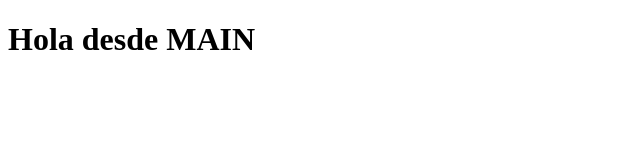
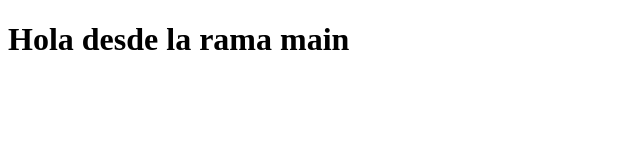
Before and after one commit to Astridvaleria-dev/practica-ramas-valeriapancca, a plain HTML site: page index.html in a window 1280 px wide. Shown: the whole page, without its empty margins (0-640 px from the left). Drawn offline with Linux system fonts and the light colour scheme.

Commit message:
Cambio en index desde main

```diff
--- a/index.html
+++ b/index.html
@@ -4,6 +4,6 @@
     <title>Mi Proyecto</title>
 </head>
 <body>
-    <h1>Hola desde MAIN</h1>
+    <h1>Hola desde la rama main</h1>
 </body>
 </html>
```
